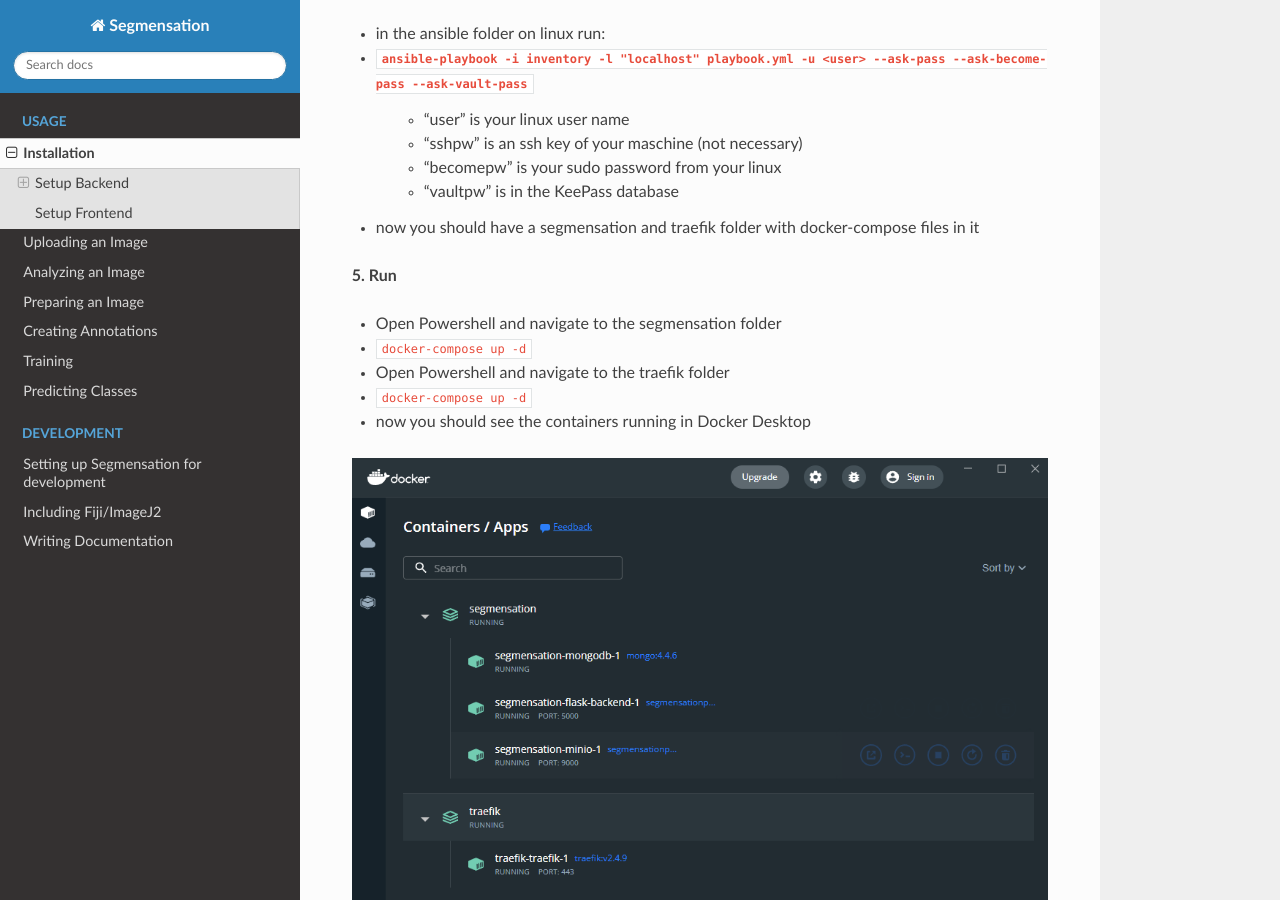
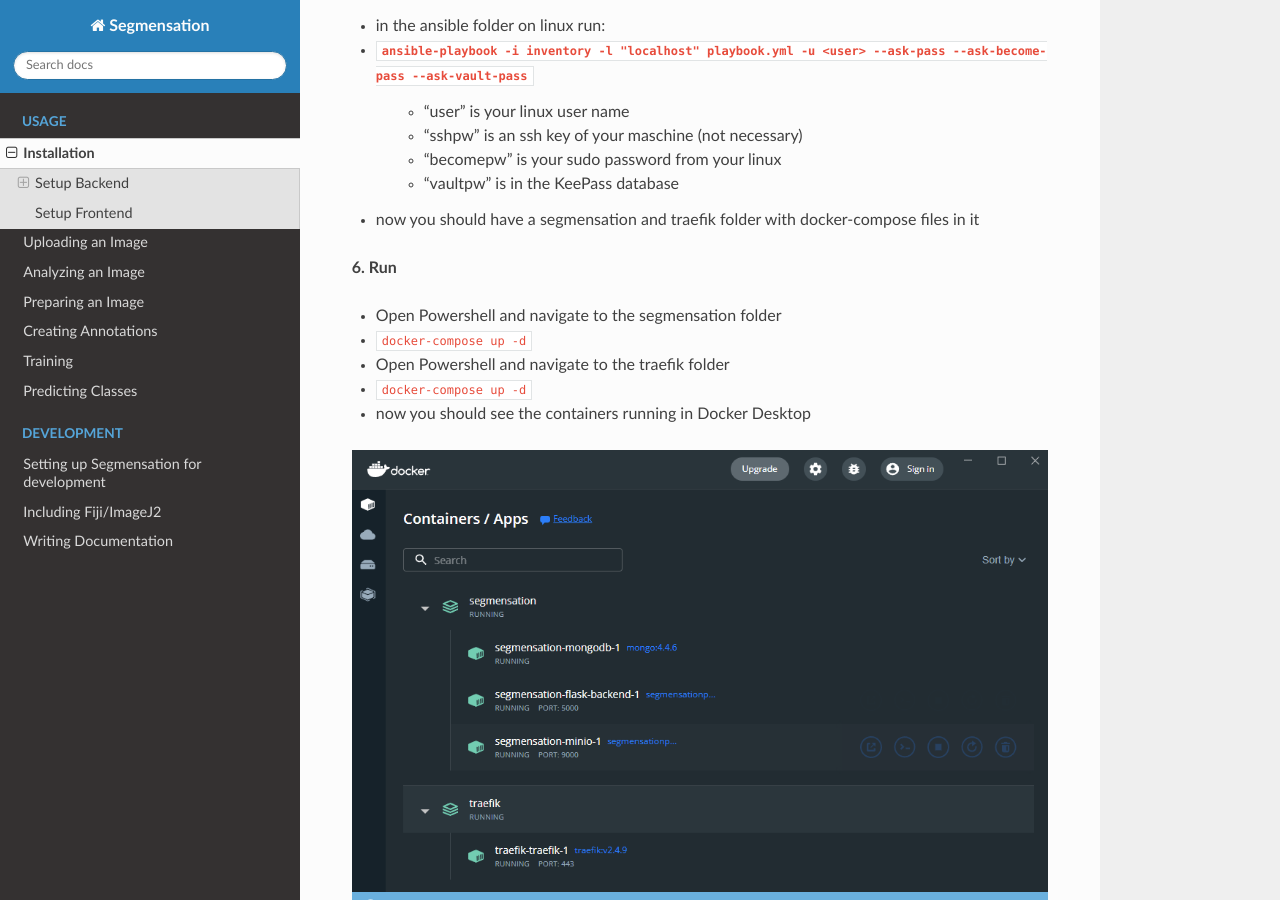
Before and after one commit to Segmensation/segmensation-docs, a Sphinx documentation site: the page built from source/usage/installation.rst, in a window 1280 px wide and 900 px high, scrolled down 2663 px. Built offline with Sphinx 7.4.7 and the Read the Docs theme 2.0.0, drawn with Linux system fonts in a browser that asks for light colours.

Commit message:
fix images

```diff
--- a/source/usage/installation.rst
+++ b/source/usage/installation.rst
@@ -98,7 +98,7 @@
 - now you should have a segmensation and traefik folder with docker-compose files in it
 
 
-**5. Run**
+**6. Run**
 
 - Open Powershell and navigate to the segmensation folder
 - ``docker-compose up -d``
```
Also changed, not shown: source/img/wsl.png.
